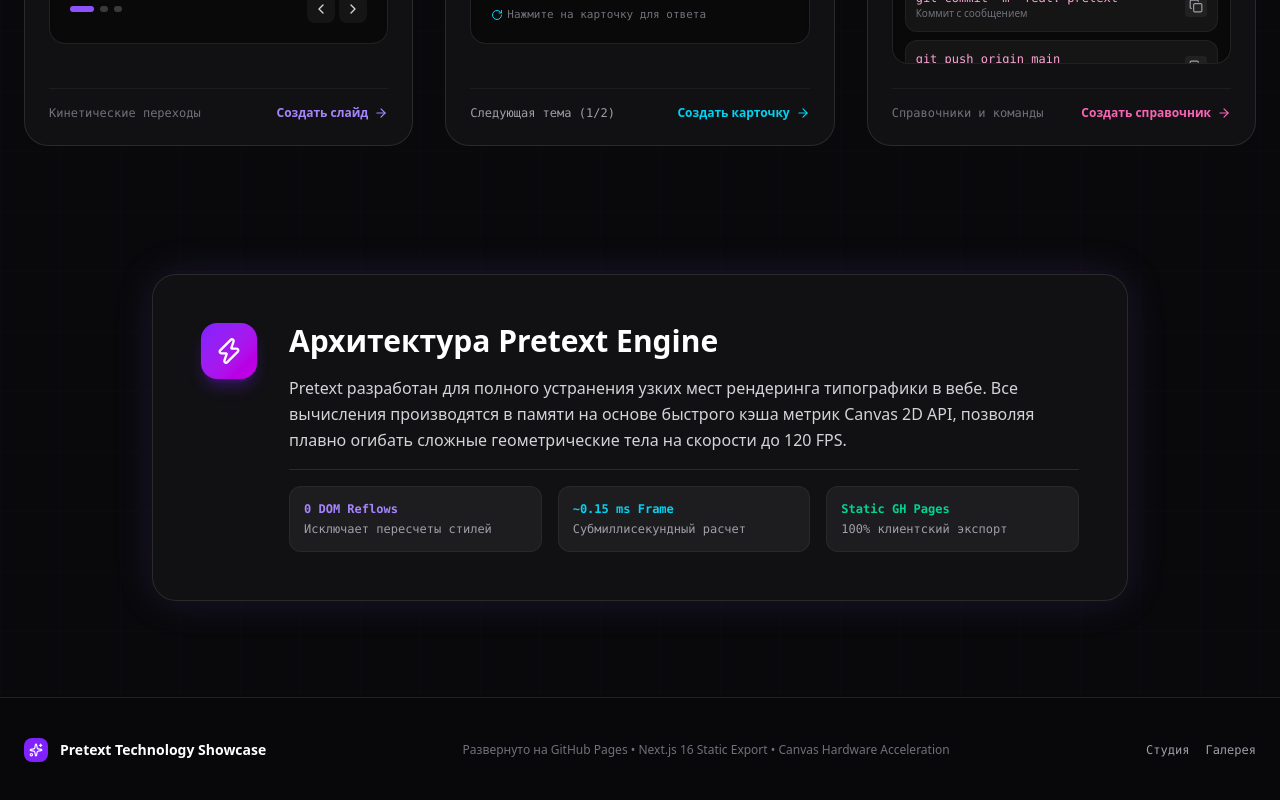
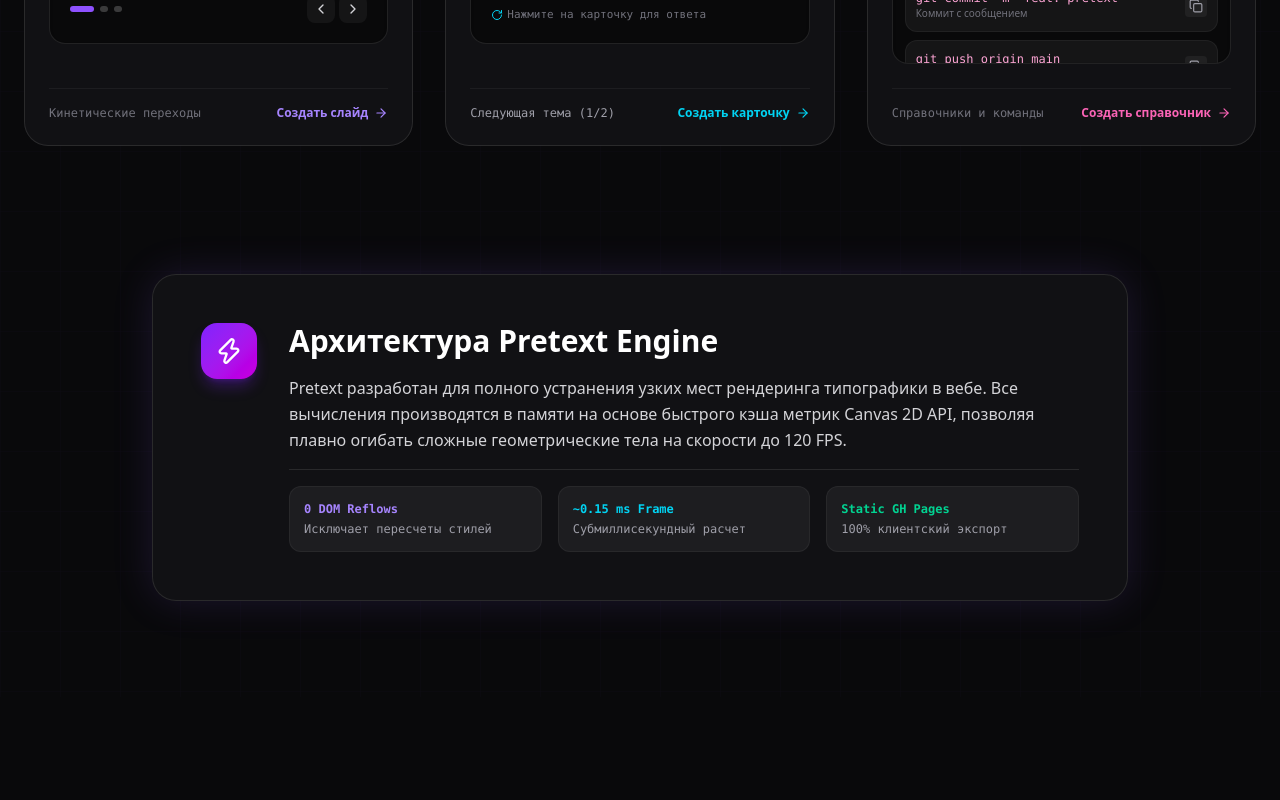
Before and after one commit to YupiSoftwarePunk/PretextGenerator, a Next.js app: page / in a window 1280 px wide. Shown: the part 4769-5569 px from the top of the page. After the commit the page ends 5466 px from the top, so only its background shows below. Built offline with nearby package versions, Linux system fonts and the light colour scheme.

Commit message:
edit main page

```diff
--- a/src/app/page.tsx
+++ b/src/app/page.tsx
@@ -95,31 +95,6 @@ export default function Home() {
             </div>
           </section>
         </main>
-
-        {/* Footer */}
-        <footer className="w-full py-10 px-6 backdrop-blur-xl border-t border-white/10 bg-zinc-950/80">
-          <div className="max-w-7xl mx-auto flex flex-col sm:flex-row items-center justify-between gap-6">
-            <div className="flex items-center gap-3">
-              <div className="w-6 h-6 rounded-lg bg-violet-600 flex items-center justify-center">
-                <Sparkles className="w-3.5 h-3.5 text-white" />
-              </div>
-              <span className="text-sm font-bold text-white">Pretext Technology Showcase</span>
-            </div>
-
-            <p className="text-xs text-zinc-500 text-center">
-              Развернуто на GitHub Pages • Next.js 16 Static Export • Canvas Hardware Acceleration
-            </p>
-
-            <div className="flex items-center gap-4 text-zinc-400 text-xs font-mono">
-              <Link href="/editor" className="hover:text-white transition-colors">
-                Студия
-              </Link>
-              <Link href="/gallery" className="hover:text-white transition-colors">
-                Галерея
-              </Link>
-            </div>
-          </div>
-        </footer>
       </div>
     </div>
   );
```
